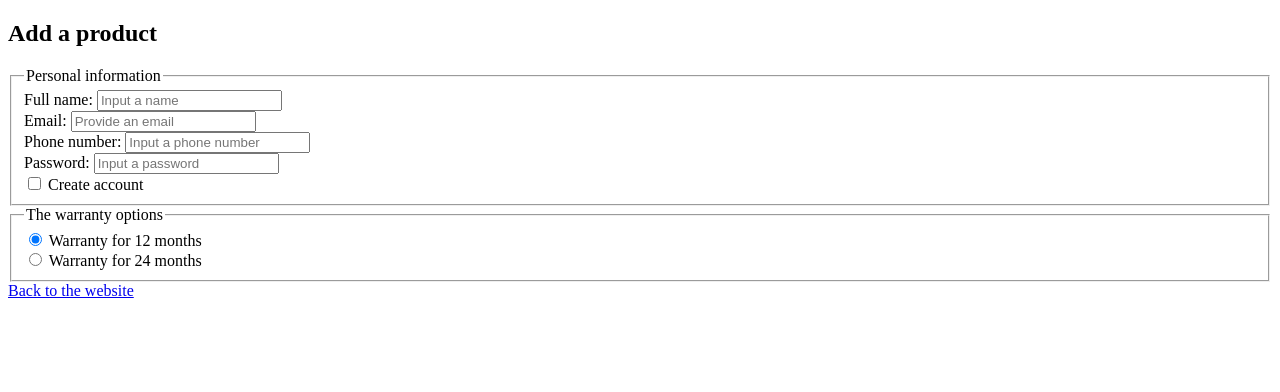
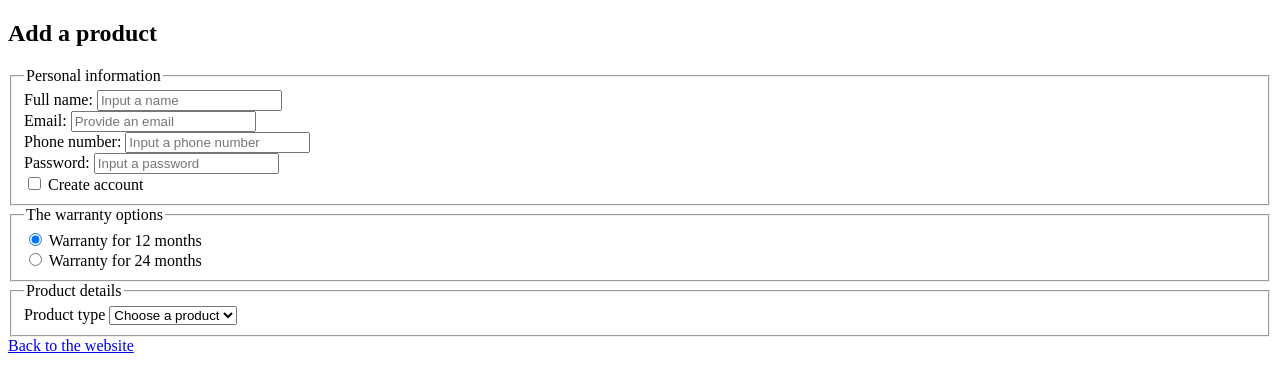
Before and after one commit to SgaTwitchTv/WAP_lab, a plain HTML site: page templatka/formik/form.html in a window 1280 px wide. Drawn offline with Linux system fonts and the light colour scheme.

Commit message:
Select in practise

```diff
--- a/templatka/formik/form.html
+++ b/templatka/formik/form.html
@@ -9,7 +9,8 @@
     </head>
 
     <body>
-        <section id="product-form">
+        <main>
+            <section id="product-form">
                 <h2>Add a product</h2>
                 <form method="post" enctype="multipart/form-data">
                     <fieldset>
@@ -52,6 +53,26 @@
                             <label for="warranty-24">Warranty for 24 months</label>
                         </div>
                     </fieldset>
+
+                    <fieldset>
+                        <legend>Product details</legend>
+                        <div class="form-row">
+                            <label for="product-type">Product type</label>
+                            <select id="product-type" name="product_type">
+                                <option value="" disabled selected hidden>Choose a product</option>
+
+                                <optgroup label="Electronics">
+                                    <option value="keyboard">Keyboard</option>
+                                    <option value="monitor">Monitor</option>
+                                </optgroup>
+
+                                <optgroup label="Accessories">
+                                    <option value="mouse-pad">Mouse pad</option>
+                                    <option value="laptop-stand">Laptop stand</option>
+                                </optgroup>
+                            </select>
+                        </div>
+                    </fieldset>
                 </form>
             </section>
 
@@ -60,5 +81,6 @@
                     <a class="site-link" href="../stronka/tab.html">Back to the website</a>
                 </div>
             </section>
+        </main>
     </body>
 </html>
```
